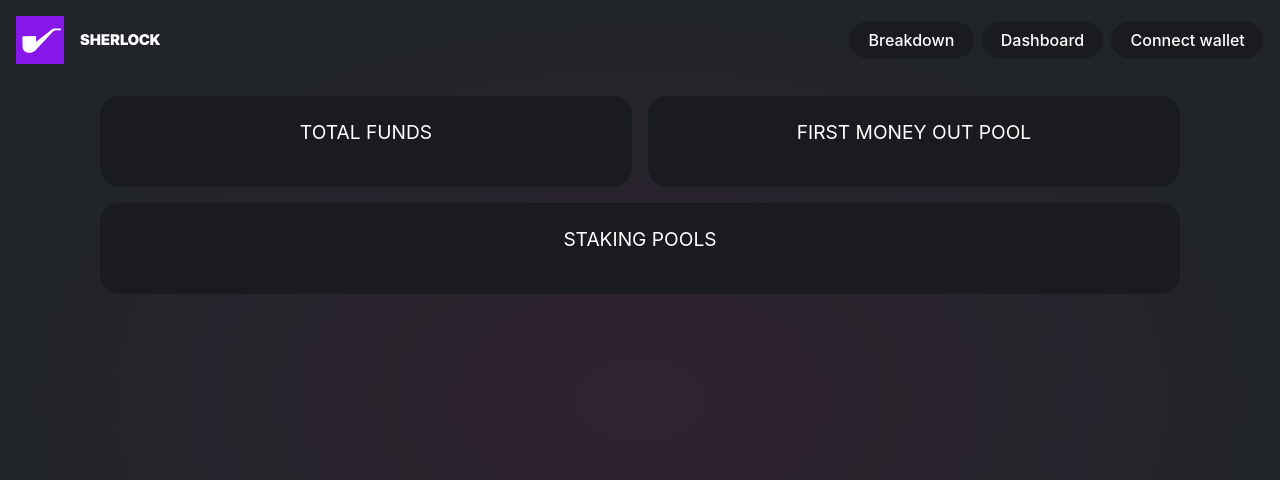
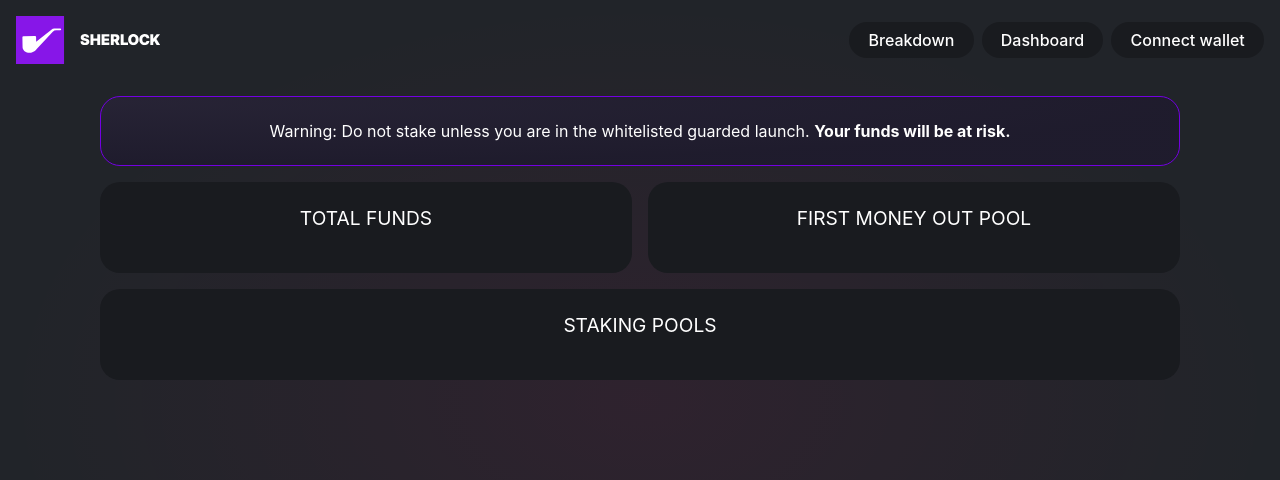
Before and after one commit to frimoldi/sherlock-ui, a React (Create React App) app: page / in a window 1280 px wide. Shown: the top 480 px of the page. Built offline with nearby package versions, Linux system fonts and the light colour scheme.

Commit message:
add warning message for staked funds

```diff
--- a/src/components/Card/Card.module.scss
+++ b/src/components/Card/Card.module.scss
@@ -8,4 +8,20 @@
   flex-direction: column;
 
   color: white;
+
+  &.warning {
+    background-color: radial-gradient(
+      100% 93.36% at 0% 6.64%,
+      rgba(160, 108, 247, 0.1) 0%,
+      rgba(82, 32, 166, 0.1) 100%
+    );
+    background-image: radial-gradient(
+      100% 93.36% at 0% 6.64%,
+      rgba(160, 108, 247, 0.1) 0%,
+      rgba(82, 32, 166, 0.1) 100%
+    );
+
+    border: 1px solid rgb(115, 0, 226);
+    padding: 0.5em;
+  }
 }
--- a/src/components/Card/Card.tsx
+++ b/src/components/Card/Card.tsx
@@ -1,7 +1,19 @@
 import React from "react"
+import classNames from "classnames"
 
 import styles from "./Card.module.scss"
 
-export const Card: React.FC = ({ children }) => {
-  return <div className={styles.Card}>{children}</div>
+type CardVariant = "default" | "warning"
+
+type CardProps = {
+  variant?: CardVariant
 }
+
+export const Card: React.FC<CardProps> = ({
+  children,
+  variant = "default",
+}) => {
+  return (
+    <div className={classNames(styles.Card, styles[variant])}>{children}</div>
+  )
+}
--- a/src/pages/Dashboard/Dashboard.tsx
+++ b/src/pages/Dashboard/Dashboard.tsx
@@ -35,6 +35,16 @@ export const Dashboard = () => {
     <div className={styles.Dashboard}>
       <div className={styles.row}>
         <div className={styles.box}>
+          <Card variant="warning">
+            <p>
+              Warning: Do not stake unless you are in the whitelisted guarded
+              launch. <strong>Your funds will be at risk.</strong>
+            </p>
+          </Card>
+        </div>
+      </div>
+      <div className={styles.row}>
+        <div className={styles.box}>
           <Card>
             <h2>TOTAL FUNDS</h2>
             <span className={styles.value}>
```
